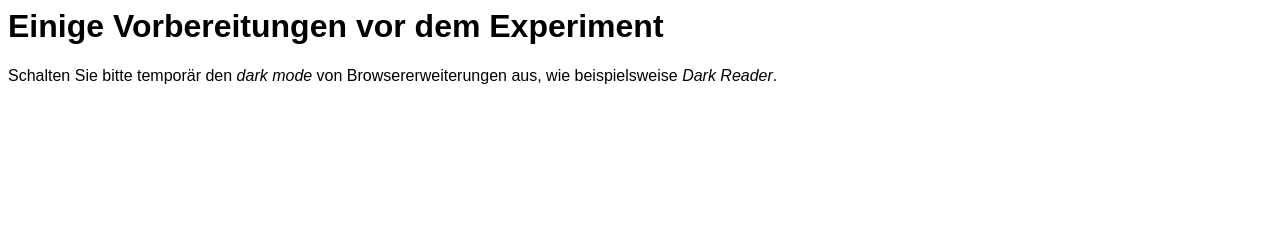
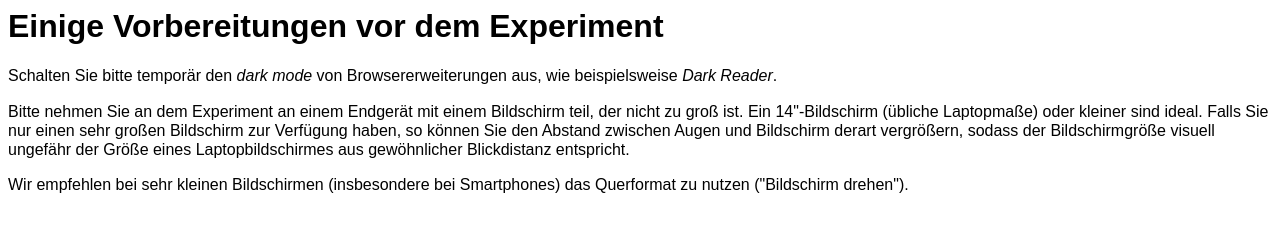
Before and after one commit to bjoluc/jspsych-toj-experiments, a website: page media/misc/technical_instructions_dark_reader_de.html in a window 1280 px wide. Drawn offline with Linux system fonts and the light colour scheme.

Commit message:
fix: instructions
- added note about discouraged use of large screens

```diff
--- a/media/misc/technical_instructions_dark_reader_de.html
+++ b/media/misc/technical_instructions_dark_reader_de.html
@@ -33,6 +33,12 @@
     <p>
       Schalten Sie bitte temporär den <em>dark mode</em> von Browsererweiterungen aus, wie beispielsweise <em>Dark Reader</em>.
     </p>
+    <p>
+      Bitte nehmen Sie an dem Experiment an einem Endgerät mit einem Bildschirm teil, der nicht zu groß ist. Ein 14"-Bildschirm (übliche Laptopmaße) oder kleiner sind ideal. Falls Sie nur einen sehr großen Bildschirm zur Verfügung haben, so können Sie den Abstand zwischen Augen und Bildschirm derart vergrößern, sodass der Bildschirmgröße visuell ungefähr der Größe eines Laptopbildschirmes aus gewöhnlicher Blickdistanz entspricht.
+    </p>
+    <p>
+      Wir empfehlen bei sehr kleinen Bildschirmen (insbesondere bei Smartphones) das Querformat zu nutzen ("Bildschirm drehen").
+    </p>
   </div>
 </body>
 
```
Also changed, not shown: media/misc/technical_instructions_color_temperature_de.html (+0 -3 lines), media/misc/technical_instructions_color_temperature_en.html (+0 -3 lines), media/misc/technical_instructions_dark_reader_en.html (+6 -0 lines).
